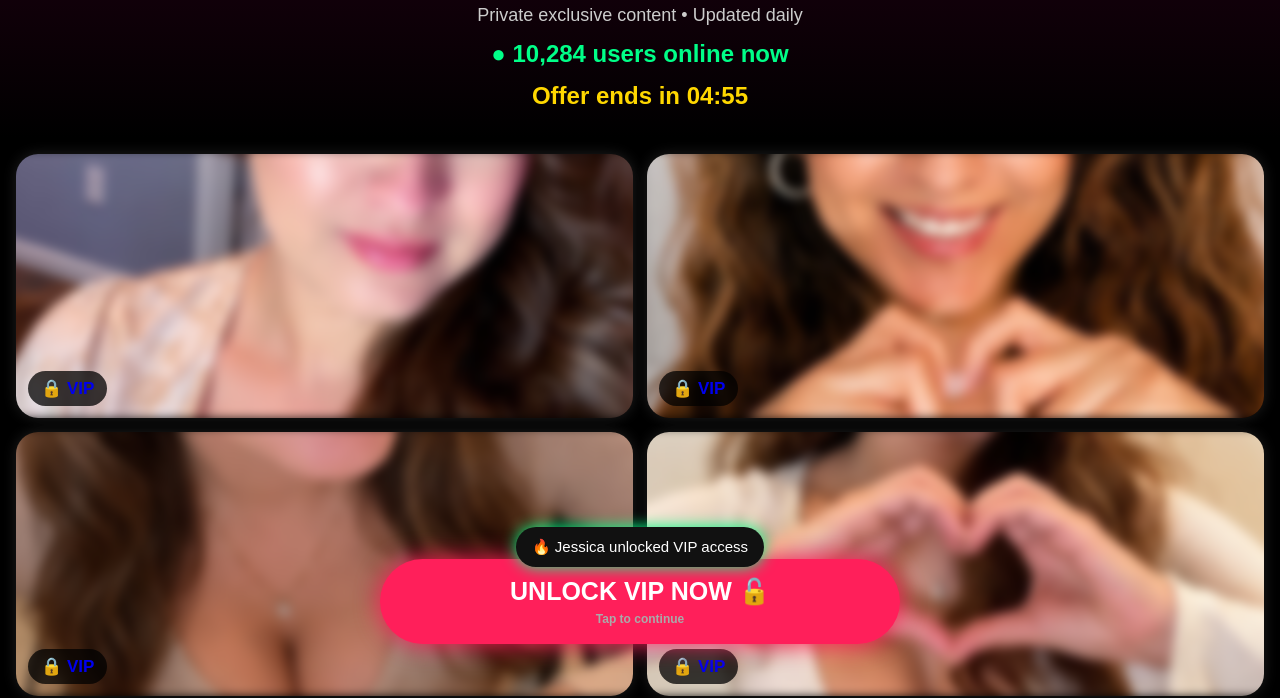
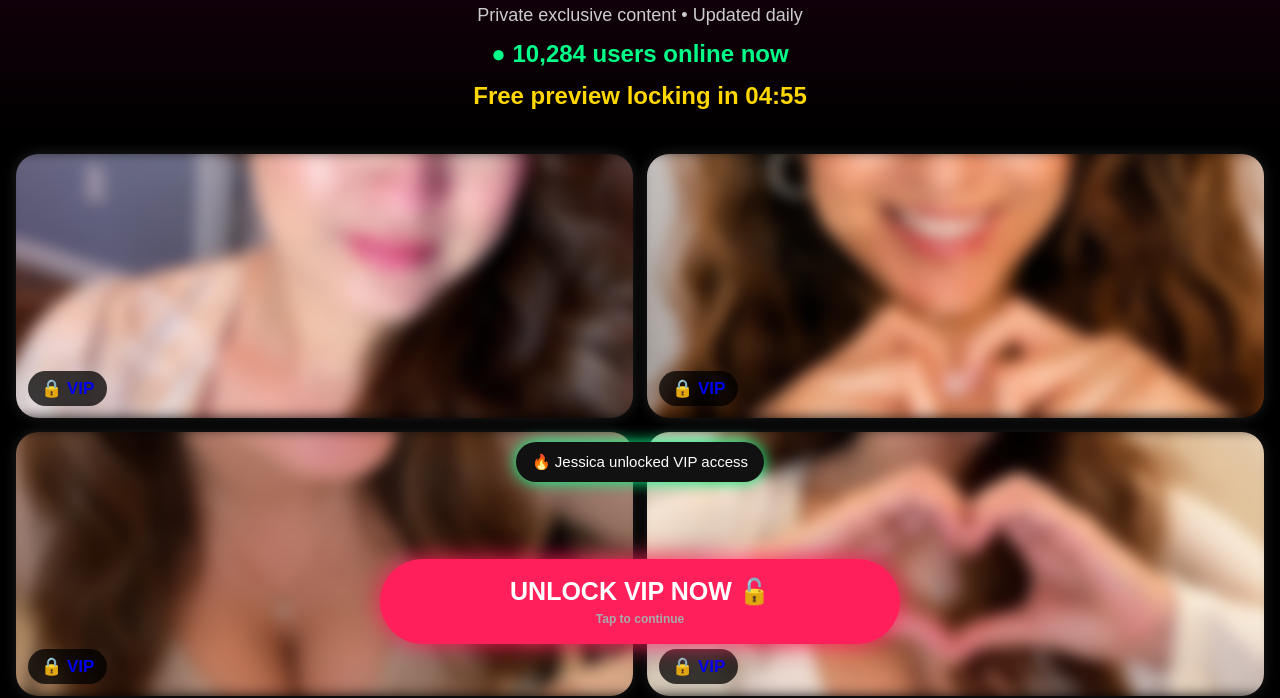
Before and after one commit to kulinoveni-eng/kulinoveni-eng.github.io, a plain HTML site: page index.html in a window 1280 px wide. Shown: the part 138-836 px from the top of the page. Drawn offline with Linux system fonts and the light colour scheme.

Commit message:
Update index.html

```diff
--- a/index.html
+++ b/index.html
@@ -13,12 +13,26 @@ h1{font-size:44px;margin:18px 0 8px}
 .subtitle{font-size:18px;color:#ccc}
 .online{color:#00ff88;font-size:24px;margin-top:14px;font-weight:bold}
 .timer{font-size:24px;color:#ffd700;margin-top:14px;font-weight:bold}
+
 .gallery{display:grid;grid-template-columns:1fr 1fr;gap:14px;padding:16px}
 .card{position:relative;overflow:hidden;border-radius:22px;box-shadow:0 0 14px rgba(255,255,255,.12)}
-.card img{width:100%;height:260px;object-fit:cover;filter:blur(5px);transform:scale(1.04)}
+.card img{
+width:100%;
+height:260px;
+object-fit:cover;
+filter:blur(2px);
+transform:scale(1.04);
+animation:lockBlur 3s forwards;
+}
+@keyframes lockBlur{
+0%{filter:blur(2px)}
+70%{filter:blur(2px)}
+100%{filter:blur(7px)}
+}
 .lock{position:absolute;bottom:12px;left:12px;background:rgba(0,0,0,.75);padding:7px 13px;border-radius:999px;font-size:17px;font-weight:bold}
+
 .cta{position:fixed;bottom:18px;left:50%;transform:translateX(-50%);width:88%;max-width:520px;background:#ff1f5a;padding:18px;border-radius:999px;font-size:25px;font-weight:bold;color:white;text-decoration:none;box-shadow:0 0 25px #ff1f5a;z-index:10}
-.fakepopup{position:fixed;bottom:95px;left:50%;transform:translateX(-50%);background:#111;padding:11px 16px;border-radius:999px;font-size:15px;box-shadow:0 0 15px #00ff88;z-index:11;white-space:nowrap}
+.fakepopup{position:fixed;bottom:180px;left:50%;transform:translateX(-50%);background:#111;padding:11px 16px;border-radius:999px;font-size:15px;box-shadow:0 0 15px #00ff88;z-index:999;white-space:nowrap}
 .note{font-size:12px;color:#aaa;margin-top:6px}
 </style>
 </head>
@@ -31,7 +45,7 @@ h1{font-size:44px;margin:18px 0 8px}
   <h1>VIP Gallery</h1>
   <div class="subtitle">Private exclusive content • Updated daily</div>
   <div class="online">● 10,284 users online now</div>
-  <div class="timer">Offer ends in <span id="countdown">04:59</span></div>
+  <div class="timer">Free preview locking in <span id="countdown">04:59</span></div>
 </div>
 
 <div class="gallery">
```
